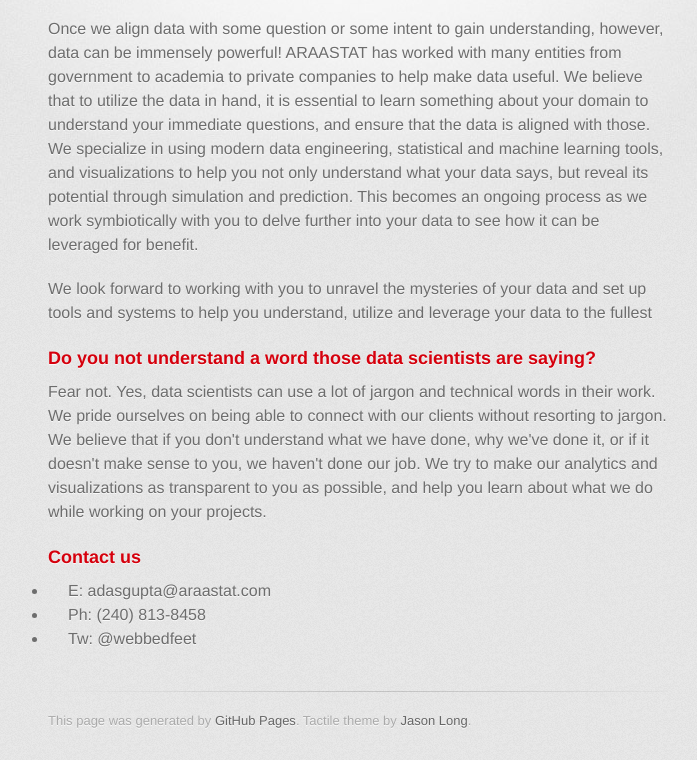
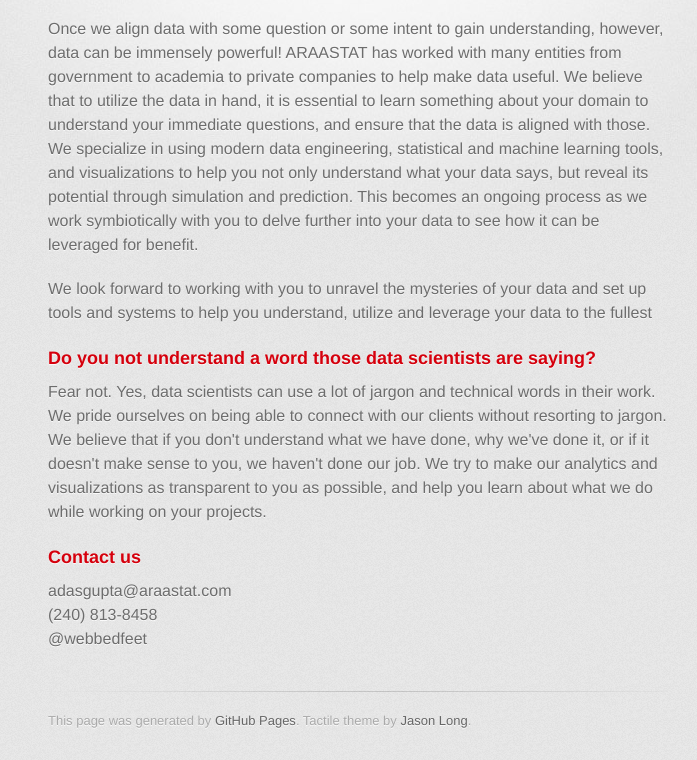
Before and after one commit to araastat/araastat.github.io, a plain HTML site: page index.html in a window 1280 px wide. Shown: the part 356-1116 px from the top of the page, without its empty margins (282-979 px from the left). Drawn offline with Linux system fonts and the light colour scheme; a web font is replaced by a local one.

Commit message:
Update index.html

```diff
--- a/index.html
+++ b/index.html
@@ -43,11 +43,11 @@
 <h3>
 <a id="contact-us" class="anchor" href="#contact-us" aria-hidden="true"><span aria-hidden="true" class="octicon octicon-link"></span></a>Contact us</h3>
 
-<ul>
-  <li>E: adasgupta@araastat.com</li>
-  <li>Ph: (240) 813-8458</li>
-  <li>Tw: @webbedfeet</li>
-</ul>
+<p>
+  adasgupta@araastat.com<br/>
+  (240) 813-8458<br/>
+  @webbedfeet
+</p>
         </section>
 
         <footer>
```
